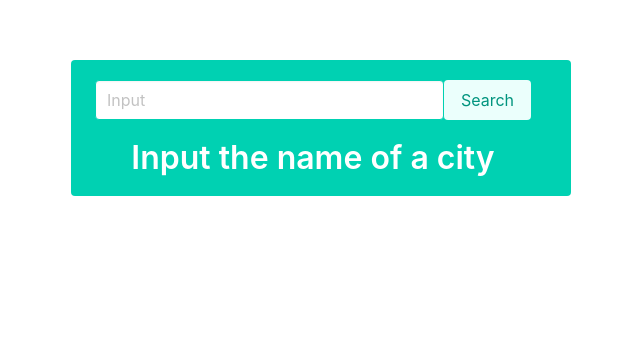
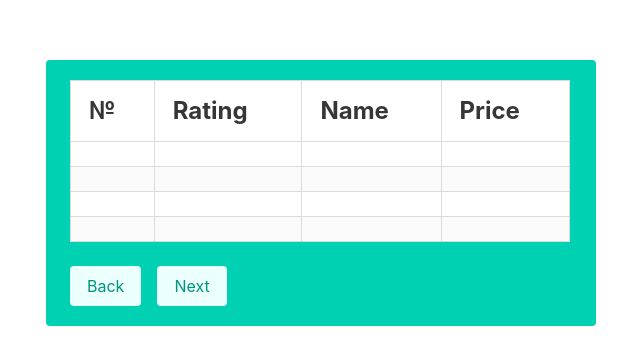
Before and after one commit to uraloid/learnjs, a plain HTML site: page index.html in a window 1280 px wide. Shown: the whole page, without its empty margins (319-959 px from the left). Drawn offline with nearby package versions, Linux system fonts and the light colour scheme.

Commit message:
Added basic table layout

```diff
--- a/index.html
+++ b/index.html
@@ -13,30 +13,52 @@
   <body>
     <div
       class="container notification is-primary"
-      style="width: 500px; margin-top: 60px"
+      style="width: 550px; margin-top: 60px"
     >
-      <div class="field has-addons">
-        <input
-          type="text"
-          class="input is-primary is-light"
-          id="input"
-          placeholder="Input"
-        />
-        <button type="button" id="button" class="button is-primary is-light">
-          Search
-        </button>
-      </div>
-      <div
-        id="result"
-        style="
-          display: flex;
-          align-items: center;
-          flex-direction: column;
-          margin-top: 20px;
-        "
+      <table
+        class="table is-bordered is-striped is-hoverable"
+        style="width: 500px"
       >
-        <p class="title is-3">Input the name of a city</p>
-      </div>
+        <thead>
+          <tr class="is-size-4">
+            <th>№</th>
+            <th>Rating</th>
+            <th>Name</th>
+            <th>Price</th>
+          </tr>
+        </thead>
+        <tbody class="is-size-4 has-text-centered">
+          <tr>
+            <td></td>
+            <td></td>
+            <td></td>
+            <td></td>
+          </tr>
+          <tr>
+            <td></td>
+            <td></td>
+            <td></td>
+            <td></td>
+          </tr>
+          <tr>
+            <td></td>
+            <td></td>
+            <td></td>
+            <td></td>
+          </tr>
+          <tr>
+            <td></td>
+            <td></td>
+            <td></td>
+            <td></td>
+          </tr>
+        </tbody>
+      </table>
+      <button type="button" id="button" class="button is-primary is-light mr-4">
+        Back</button
+      ><button type="button" id="button" class="button is-primary is-light">
+        Next
+      </button>
     </div>
     <script src="main.js"></script>
   </body>
```
